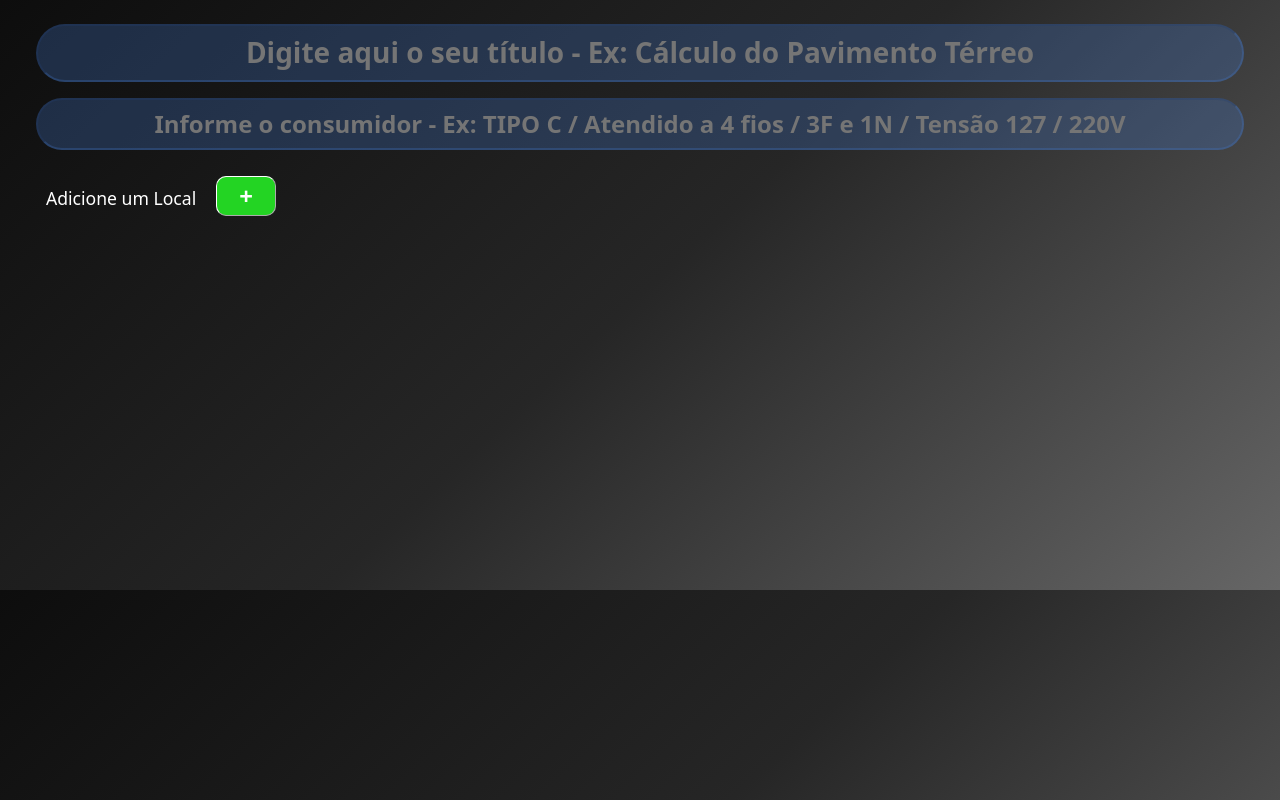
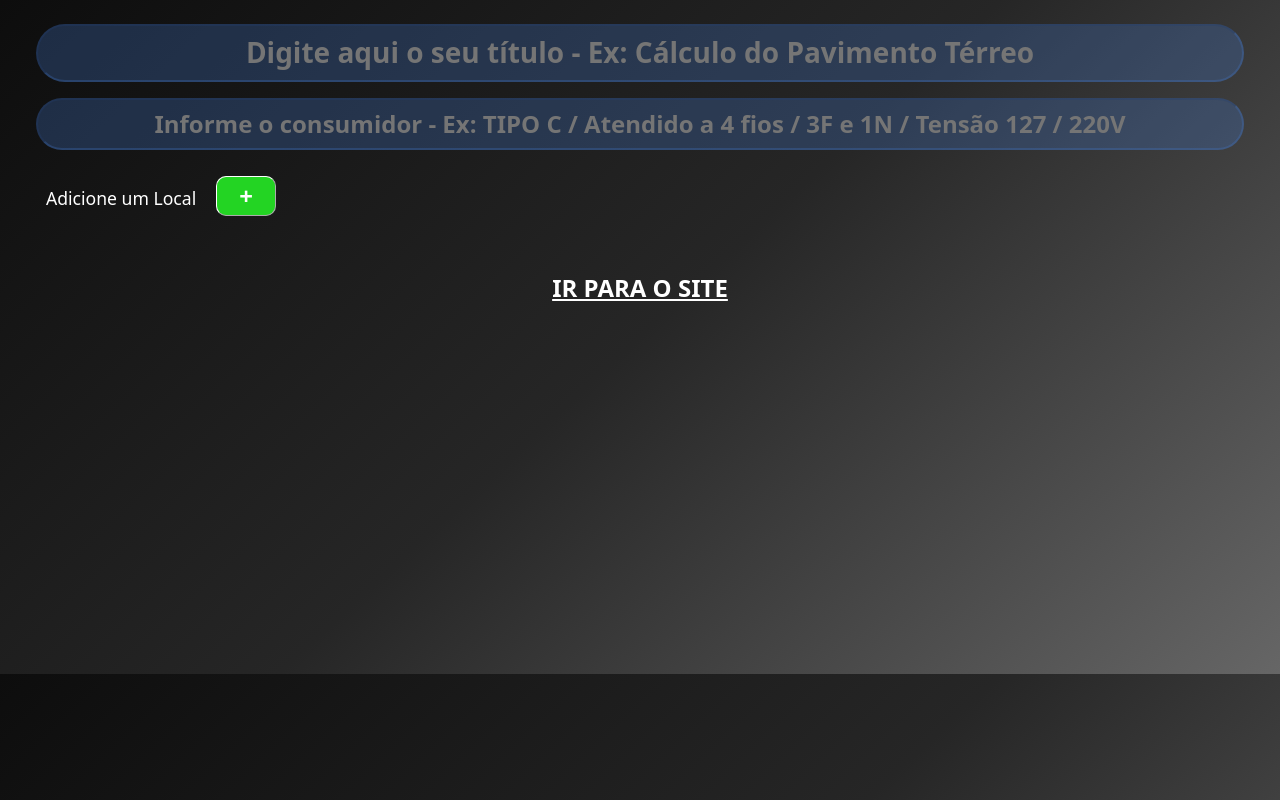
Before and after one commit to Dallas2022/previsao-cargas-calc, a React (Create React App) app in the folder 003_PROJETO/app/: page /locais in a window 1280 px wide. Built offline with nearby package versions, Linux system fonts and the light colour scheme.

Commit message:
Print Button Resource Created

```diff
--- a/003_PROJETO/app/src/components/Memorial.jsx
+++ b/003_PROJETO/app/src/components/Memorial.jsx
@@ -115,6 +115,13 @@ function Memorial() {
             {/* Tabela de Resultados - Mostra se Existir Pelo Menos uma Tabela */}
             {mtz.length > 0 ? <Resultados /> : null}
 
+
+            <div className="row text-center pb-5">
+                <div className="col-12 align-self-center">
+                    <a className="link" href="https://powerbymy.com/">IR PARA O SITE</a>
+                </div>
+            </div>
+
         </div>
     )
 }
--- a/003_PROJETO/app/src/components/Resultados.jsx
+++ b/003_PROJETO/app/src/components/Resultados.jsx
@@ -68,13 +68,10 @@ function Resultados() {
                 </div>
             </div>
 
-            {/* Botão de Geração de Memorial em PDF */}
+            {/* Botão para Imprimir */}
             <div className="row text-center pb-5">
                 <div className="col-12 align-self-center">
-                    <button type="button" className="gerarPDF">GERAR MEMORIAL EM PDF</button>
-                </div>
-                <div className="col-12 align-self-center">
-                    <a className="link" href="https://powerbymy.com/">IR PARA O SITE</a>
+                    <button type="button" onClick={() => {window.print()}} className="gerarPDF">IMPRIMIR</button>
                 </div>
             </div>
 
```
Also changed, not shown: 1 other file (tests, documents, lock files or other folders).
